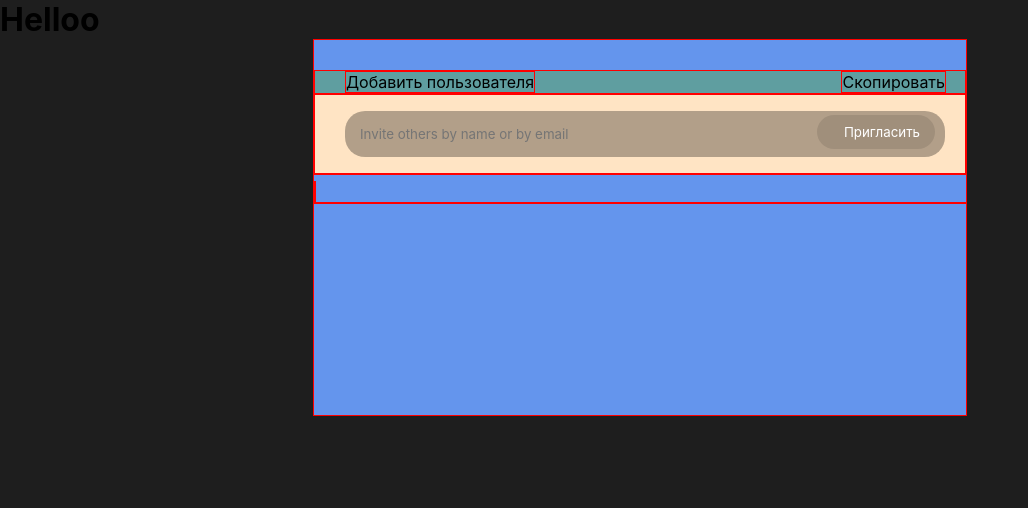
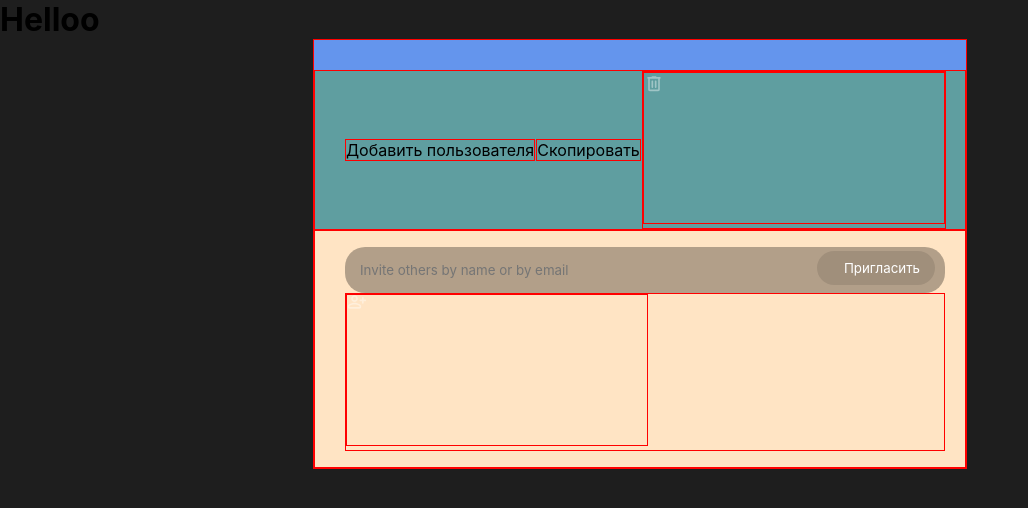
Before and after one commit to dkim08/email-react, a React (Create React App) app: page / in a window 1280 px wide. Shown: the top 508 px of the page, without its empty margins (0-1028 px from the left). Built offline with nearby package versions, Linux system fonts and the light colour scheme.

Commit message:
second commit

```diff
--- a/src/Pages/Email/index.jsx
+++ b/src/Pages/Email/index.jsx
@@ -28,7 +28,7 @@ const Email = () => {
              <div className="user-container">
                 <span>Добавить пользователя</span>
                 <a className="link">Скопировать</a>
-                {/* <SvgViewer id={'iconRemove'} /> */}
+                <SvgViewer id={'iconRemove'} />
            </div>
             <div className="add-email" onSubmit={handleSubmit}>
                 <input
@@ -37,7 +37,7 @@ const Email = () => {
                     value={email}
                     onChange={(e) => setEmail(e.target.value)}
                 />
-                    {/* <SvgViewer id={'iconAdd'} /> */}
+                    <SvgViewer id={'iconAdd'} />
                 <button type="submit" onClick={handleSubmit}>Пригласить</button>
             </div>
           </div>
```
